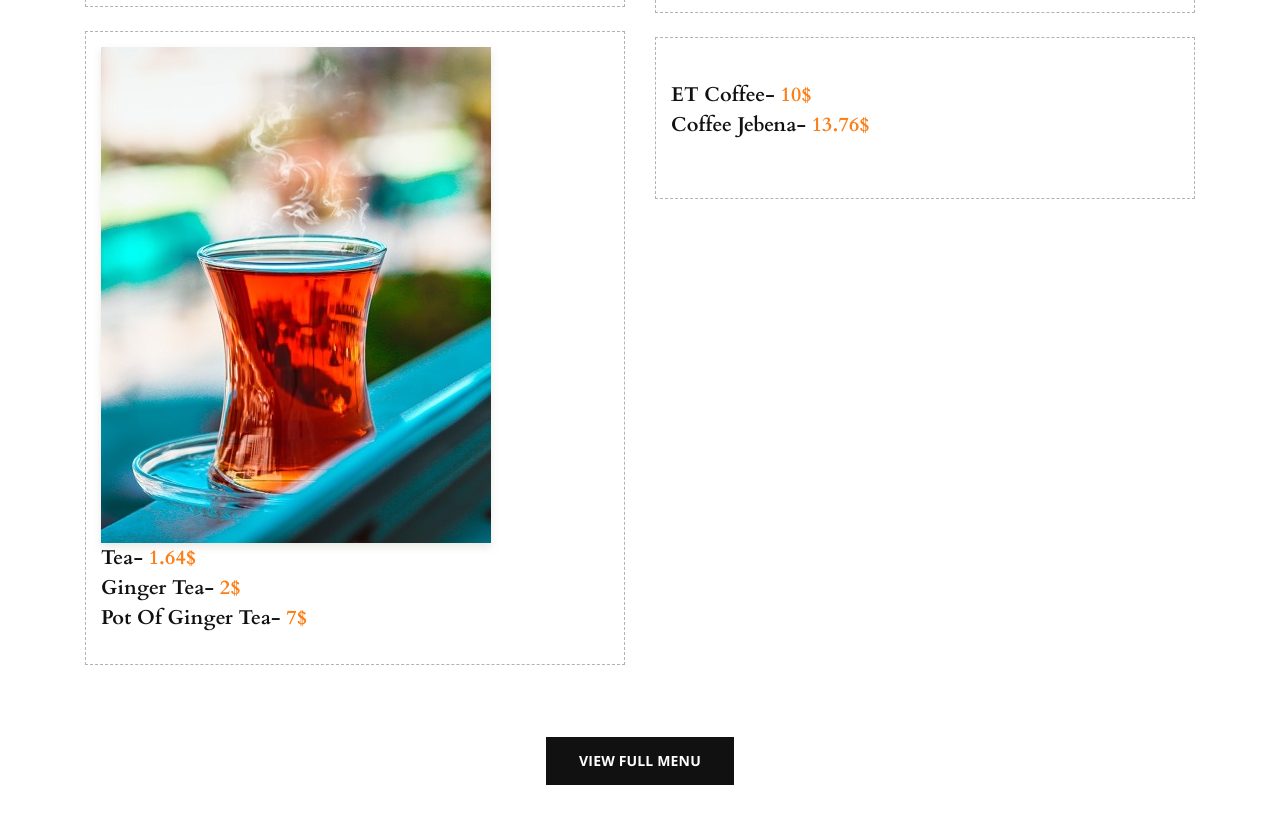
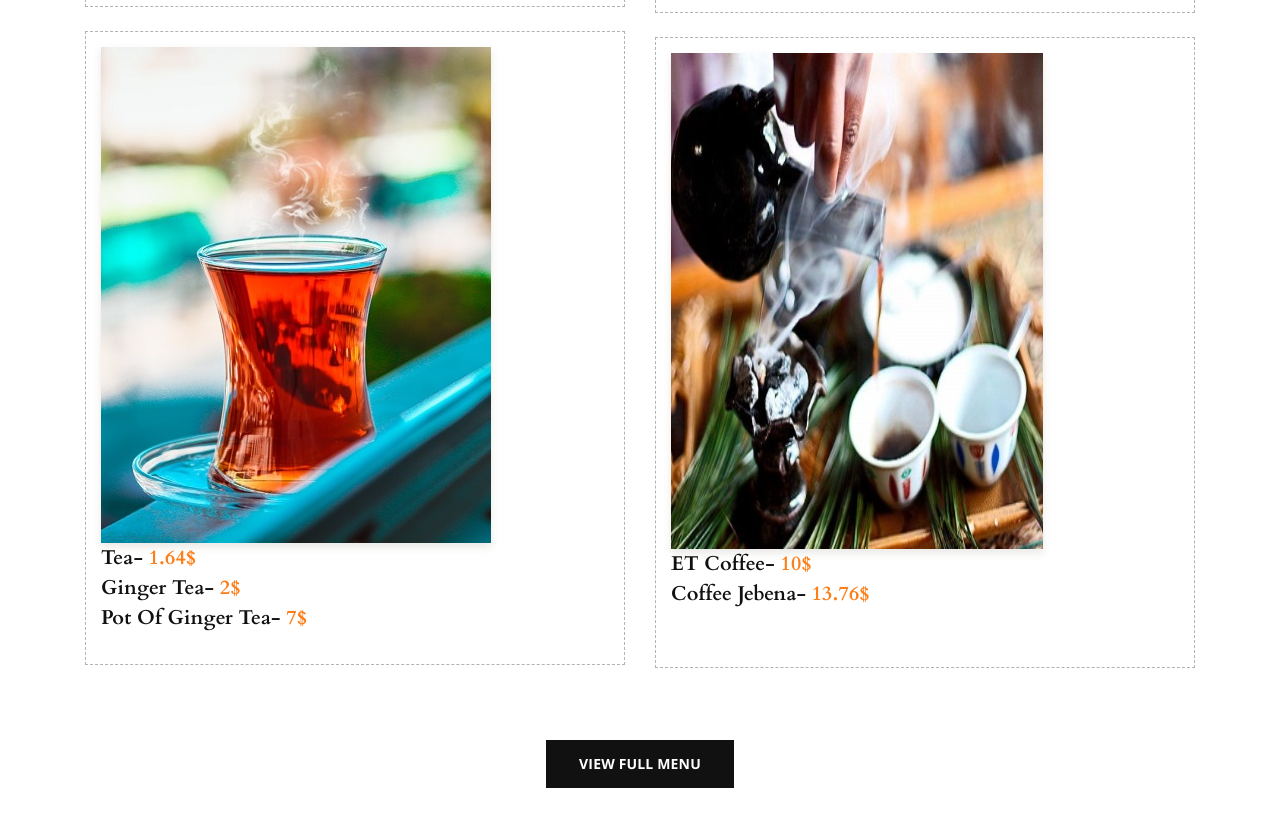
Before and after one commit to ErmiasTsegeOrganization/ArifCafe, a plain HTML site: page ArifCafe2/menu.html in a window 1280 px wide. Shown: the part 10759-11586 px from the top of the page. Drawn offline with nearby package versions, Linux system fonts and the light colour scheme; the site is published under a folder, as on GitHub Pages, so addresses that start at the root find nothing.

Commit message:
check no change

```diff
--- a/ArifCafe2/menu.html
+++ b/ArifCafe2/menu.html
@@ -549,7 +549,7 @@
 				<div class="col-lg-6 col-md-6 mb-4 shuffle-item" data-groups="[&quot;drink&quot;]">
 					<div class="menu-item position-relative ">
 						<div class="d-block  align-items-center">
-							<img src="/ArifCafe2/images/menu/croped-images/Drinks/Jebena (1).jpg" alt="" class="img-fluid">
+							<img src="images/menu/croped-images/Drinks/Jebena (1).jpg" alt="" class="img-fluid">
 							<div>
 								<h4>ET Coffee- <span>10$</span></h4>
 								<h4>Coffee Jebena- <span> 13.76$</span></h4>
```
